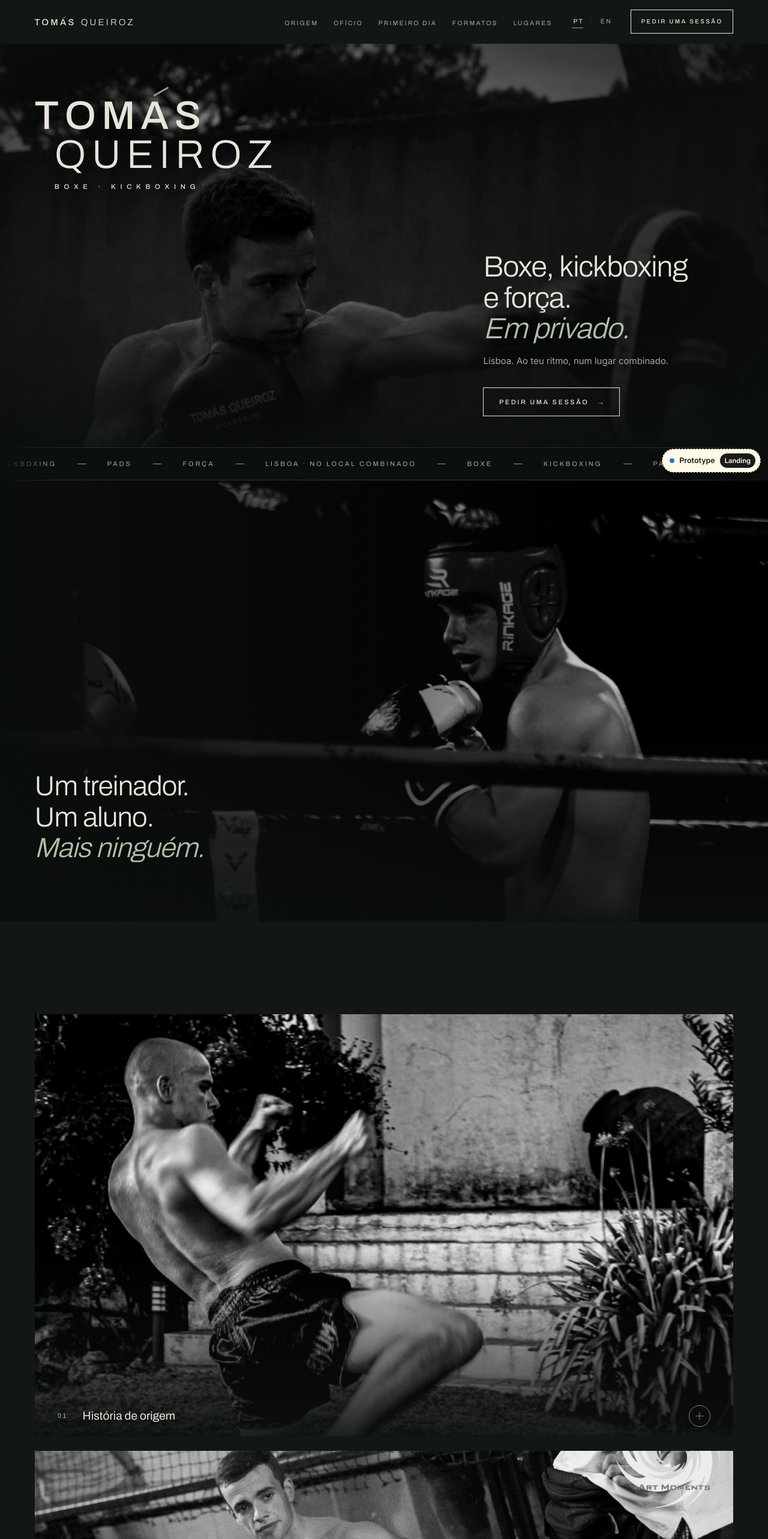
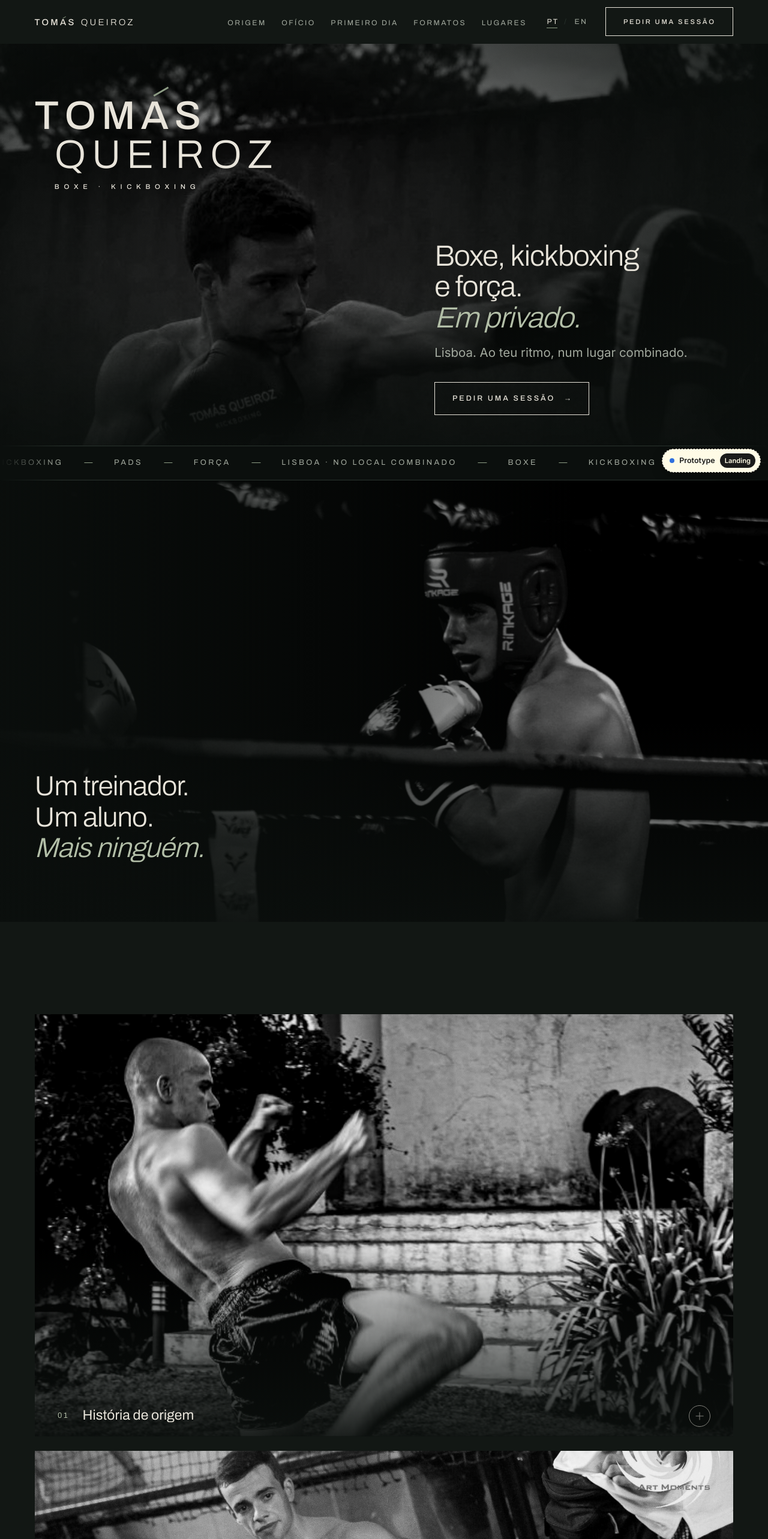
Before and after one commit to Ecletica-web/JCJardins, a React (Vite) app: page / in a window 1280 px wide. Shown: the top 2566 px of the page at 60% size. Built offline with nearby package versions, Linux system fonts and the light colour scheme.

Commit message:
Larger copy across the page
Co-Authored-By: Claude Fable 5.1 <noreply@anthropic.com>
Claude-Session: https://claude.ai/code/session_012zf4ZoktvuwNzybibVqi8D

```diff
--- a/src/styles/motion.css
+++ b/src/styles/motion.css
@@ -1831,3 +1831,141 @@
     white-space: nowrap;
   }
 }
+
+/* ==========================================================================
+   Larger copy everywhere
+   ========================================================================== */
+
+.hero__support,
+.stage__intro,
+.places__intro,
+.feature__text {
+  font-size: var(--fs-lead);
+  max-width: 40ch;
+}
+
+.hero__support {
+  max-width: 36ch;
+}
+
+.rcard__panel-inner {
+  font-size: var(--fs-body);
+  line-height: 1.55;
+  max-width: 40rem;
+}
+
+.rcard__title {
+  font-size: clamp(1.2rem, 2vw, 1.7rem);
+}
+
+.rcard__marker,
+.disc__marker {
+  font-size: 0.8rem;
+}
+
+.rcard__hint {
+  font-size: 0.72rem;
+}
+
+.disc__title {
+  font-size: clamp(1.25rem, 1.7vw, 1.6rem);
+}
+
+.disc--story .disc__title,
+.disc--over .disc__title {
+  font-size: clamp(1.3rem, 1.8vw, 1.7rem);
+}
+
+.disc--over .story p {
+  font-size: var(--fs-lead);
+}
+
+.disc--over .story p:first-child {
+  font-size: clamp(1.6rem, 2.6vw, 2.4rem);
+}
+
+.disc--over .story {
+  max-width: 40rem;
+}
+
+.credentials__list li,
+.credentials__title {
+  font-size: var(--fs-body);
+}
+
+.credentials__title {
+  font-size: var(--fs-label);
+}
+
+.sequence li,
+.places__list {
+  font-size: 0.8rem;
+}
+
+.marquee__item,
+.hero__strip li {
+  font-size: 0.8rem;
+}
+
+.site-nav a {
+  font-size: 0.76rem;
+}
+
+.lang-toggle {
+  font-size: 0.76rem;
+}
+
+.btn {
+  font-size: 0.78rem;
+  min-height: 3.4rem;
+  padding: 0.85rem 1.8rem;
+}
+
+.btn--small {
+  font-size: 0.7rem;
+  min-height: 2.7rem;
+}
+
+.kicker {
+  font-size: var(--fs-label);
+}
+
+.flow__q {
+  font-size: clamp(1.9rem, 3.4vw, 3rem);
+}
+
+.flow__hint,
+.flow__enter {
+  font-size: var(--fs-small);
+}
+
+.flow .chip span {
+  font-size: var(--fs-body);
+}
+
+.flow__review > div,
+.confirm__summary > div {
+  font-size: var(--fs-body);
+}
+
+.site-footer__info,
+.site-footer__info a {
+  font-size: var(--fs-body);
+}
+
+.site-footer__small {
+  font-size: var(--fs-small);
+}
+
+.form__demo {
+  font-size: var(--fs-small);
+}
+
+@media (min-width: 64rem) {
+  .hero__copy {
+    max-width: 34rem;
+  }
+  .feature__over {
+    max-width: 48rem;
+  }
+}
--- a/src/styles/tokens.css
+++ b/src/styles/tokens.css
@@ -55,11 +55,11 @@
   --fs-h1: clamp(2rem, 3.8vw, 3.6rem);
   --fs-h2: clamp(1.8rem, 3.2vw, 2.9rem);
   --fs-h3: clamp(1.2rem, 1.7vw, 1.5rem);
-  --fs-lead: clamp(1.08rem, 1.35vw, 1.25rem);
-  --fs-body: 1.0625rem;
-  --fs-small: 0.9375rem;
-  --fs-caption: 0.8125rem;
-  --fs-label: 0.6875rem;
+  --fs-lead: clamp(1.2rem, 1.6vw, 1.5rem);
+  --fs-body: clamp(1.125rem, 1.25vw, 1.25rem);
+  --fs-small: clamp(1rem, 1.15vw, 1.125rem);
+  --fs-caption: 0.9rem;
+  --fs-label: 0.78rem;
 
   --lh-tight: 1;
   --lh-heading: 1.06;
```
